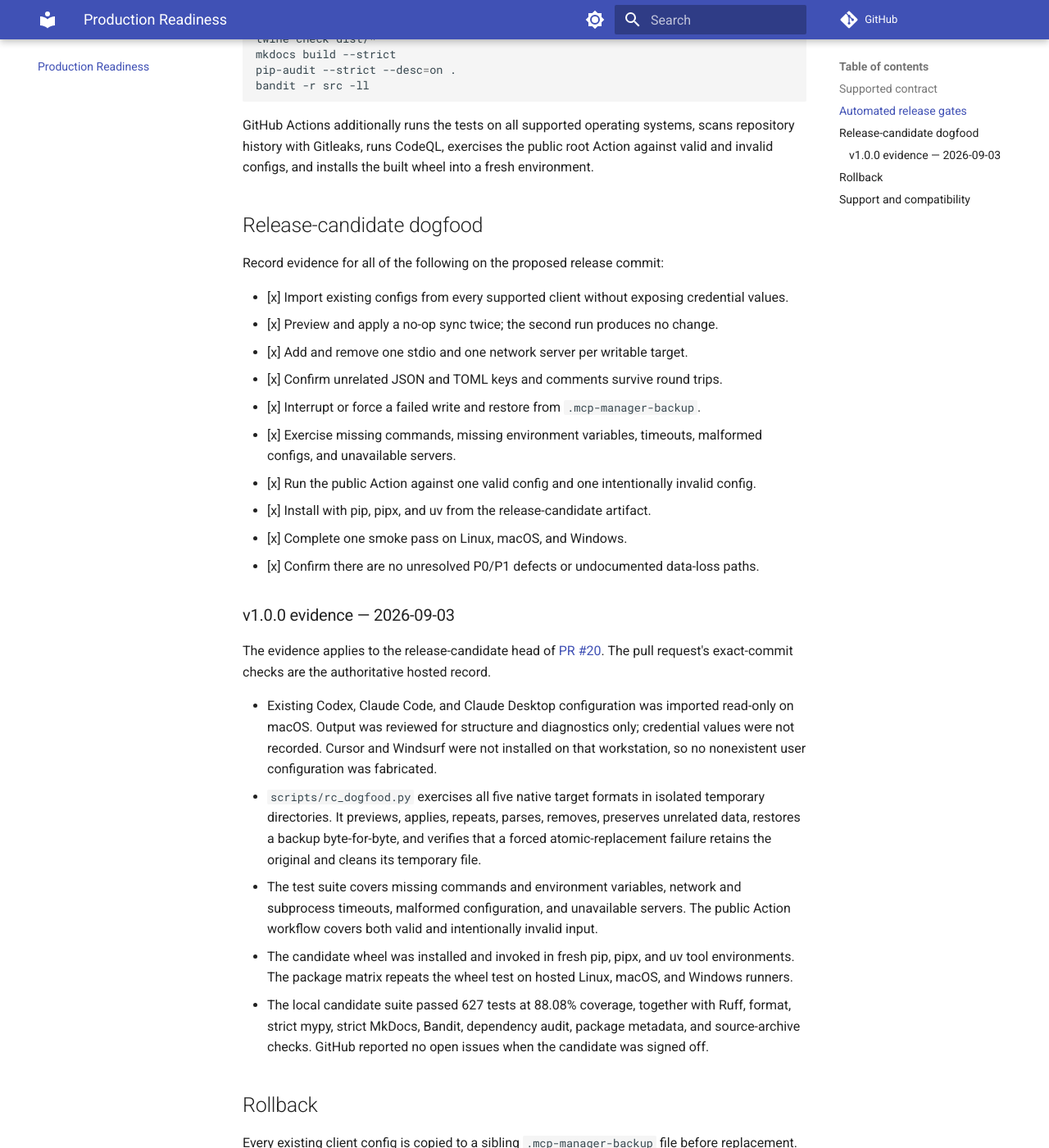
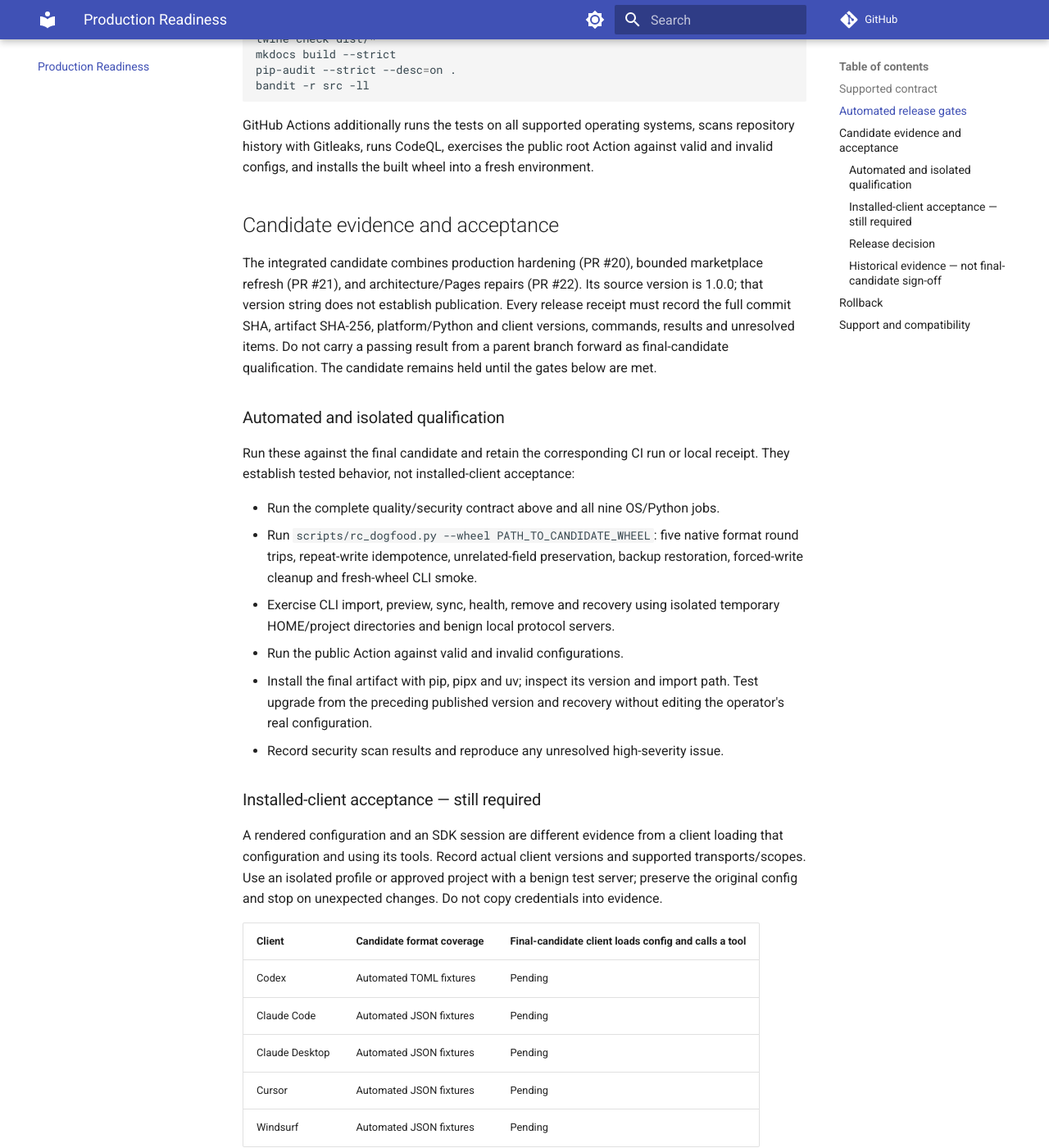
Before and after one commit to AreteDriver/mcp-manager, an MkDocs documentation site: the page built from docs/production-readiness.md, in a window 1280 px wide and 1400 px high, scrolled down 1039 px. Shown: the whole window at 82% size. Built offline with MkDocs 1.6.1 and Material for MkDocs 9.7.7, drawn with Linux system fonts in a browser that asks for light colours; comment, search, counter and statistics services are not loaded; some of the changed text lies outside the part shown.

Commit message:
fix: close v1 integration and release qualification gaps

```diff
--- a/docs/production-readiness.md
+++ b/docs/production-readiness.md
@@ -40,46 +40,80 @@ scans repository history with Gitleaks, runs CodeQL, exercises the public root
 Action against valid and invalid configs, and installs the built wheel into a
 fresh environment.
 
-## Release-candidate dogfood
+## Candidate evidence and acceptance
 
-Record evidence for all of the following on the proposed release commit:
+The integrated candidate combines production hardening (PR #20), bounded
+marketplace refresh (PR #21), and architecture/Pages repairs (PR #22). Its
+source version is 1.0.0; that version string does not establish publication.
+Every release receipt must record the full commit SHA, artifact SHA-256,
+platform/Python and client versions, commands, results and unresolved items.
+Do not carry a passing result from a parent branch forward as final-candidate
+qualification. The candidate remains held until the gates below are met.
 
-- [x] Import existing configs from every supported client without exposing credential values.
-- [x] Preview and apply a no-op sync twice; the second run produces no change.
-- [x] Add and remove one stdio and one network server per writable target.
-- [x] Confirm unrelated JSON and TOML keys and comments survive round trips.
-- [x] Interrupt or force a failed write and restore from `.mcp-manager-backup`.
-- [x] Exercise missing commands, missing environment variables, timeouts, malformed configs, and unavailable servers.
-- [x] Run the public Action against one valid config and one intentionally invalid config.
-- [x] Install with pip, pipx, and uv from the release-candidate artifact.
-- [x] Complete one smoke pass on Linux, macOS, and Windows.
-- [x] Confirm there are no unresolved P0/P1 defects or undocumented data-loss paths.
+### Automated and isolated qualification
 
-### v1.0.0 evidence — 2026-09-03
+Run these against the final candidate and retain the corresponding CI run or
+local receipt. They establish tested behavior, not installed-client acceptance:
 
-The evidence applies to the release-candidate head of
-[PR #20](https://github.com/AreteDriver/mcp-manager/pull/20). The pull request's
-exact-commit checks are the authoritative hosted record.
+- Run the complete quality/security contract above and all nine OS/Python jobs.
+- Run `scripts/rc_dogfood.py --wheel PATH_TO_CANDIDATE_WHEEL`: five native format
+  round trips, repeat-write idempotence, unrelated-field preservation, backup
+  restoration, forced-write cleanup and fresh-wheel CLI smoke.
+- Exercise CLI import, preview, sync, health, remove and recovery using isolated
+  temporary HOME/project directories and benign local protocol servers.
+- Run the public Action against valid and invalid configurations.
+- Install the final artifact with pip, pipx and uv; inspect its version and
+  import path. Test upgrade from the preceding published version and recovery
+  without editing the operator's real configuration.
+- Record security scan results and reproduce any unresolved high-severity issue.
 
-- Existing Codex, Claude Code, and Claude Desktop configuration was imported
-  read-only on macOS. Output was reviewed for structure and diagnostics only;
-  credential values were not recorded. Cursor and Windsurf were not installed
-  on that workstation, so no nonexistent user configuration was fabricated.
-- `scripts/rc_dogfood.py` exercises all five native target formats in isolated
-  temporary directories. It previews, applies, repeats, parses, removes,
-  preserves unrelated data, restores a backup byte-for-byte, and verifies that
-  a forced atomic-replacement failure retains the original and cleans its
-  temporary file.
-- The test suite covers missing commands and environment variables, network and
-  subprocess timeouts, malformed configuration, and unavailable servers. The
-  public Action workflow covers both valid and intentionally invalid input.
-- The candidate wheel was installed and invoked in fresh pip, pipx, and uv tool
-  environments. The package matrix repeats the wheel test on hosted Linux,
-  macOS, and Windows runners.
-- The local candidate suite passed 627 tests at 88.08% coverage, together with
-  Ruff, format, strict mypy, strict MkDocs, Bandit, dependency audit, package
-  metadata, and source-archive checks. GitHub reported no open issues when the
-  candidate was signed off.
+### Installed-client acceptance — still required
+
+A rendered configuration and an SDK session are different evidence from a
+client loading that configuration and using its tools. Record actual client
+versions and supported transports/scopes. Use an isolated profile or approved
+project with a benign test server; preserve the original config and stop on
+unexpected changes. Do not copy credentials into evidence.
+
+| Client | Candidate format coverage | Final-candidate client loads config and calls a tool |
+|--------|---------------------------|----------------------------------------------------|
+| Codex | Automated TOML fixtures | Pending |
+| Claude Code | Automated JSON fixtures | Pending |
+| Claude Desktop | Automated JSON fixtures | Pending |
+| Cursor | Automated JSON fixtures | Pending |
+| Windsurf | Automated JSON fixtures | Pending |
+
+For each claimed target, preview/apply the change, invoke a harmless tool from
+that client, repeat sync without changes, remove the test server and restore
+the baseline. Confirm unrelated settings survive and failure recovery works.
+Unsupported or unavailable combinations stay explicitly unverified; narrow
+release claims if they cannot be demonstrated. A passing CI matrix is not a
+claim that all five GUI/CLI clients were exercised on every OS.
+
+### Release decision
+
+- [ ] Final integrated commit has passing required hosted checks.
+- [ ] Installed-client acceptance above is recorded, or support claims are explicitly narrowed.
+- [ ] Required review is satisfied under an explicitly agreed repository policy.
+- [ ] No unresolved release-blocking safety defect remains.
+- [ ] Protected release publishes the approved tag and matching PyPI/GitHub artifacts.
+- [ ] Downloaded artifacts match release checksums; install/upgrade and hosted documentation are verified.
+
+The local static review agent is advisory and does not create a separate GitHub
+approving identity. Its result does not authorize policy changes or publication.
+
+### Historical evidence — not final-candidate sign-off
+
+On September 3, 2026, existing Codex, Claude Code and Claude Desktop configs
+were imported read-only on macOS. Cursor and Windsurf were not installed.
+Five-format temporary fixtures, fresh pip/pipx/uv installs and 627 tests at
+88.08% coverage were recorded then; these were not live acceptance of all clients.
+
+PR #20 at `6fd5c0af08efc82f2254f5655c2eb3efc5ea2ae2` subsequently recorded
+697 tests and 88.56% coverage, with successful hosted matrix checks and
+fresh-wheel format fixtures. That evidence belongs to the parent candidate,
+not automatically to this integrated branch. See the exact-commit Actions runs
+and the integration PR for subsequent validation receipts.
 
 ## Rollback
 
@@ -92,7 +126,7 @@ environments have a normal upgrade path.
 
 ## Support and compatibility
 
-The latest 1.x release receives security and compatibility fixes. Translation
+After publication, the latest 1.x release will receive security and compatibility fixes. Translation
 loss is surfaced as a warning, and unsupported transports are rejected. Changes
 to documented output schemas or config semantics require SemVer treatment and
 migration notes.
```
Also changed, not shown: CHANGELOG.md (+11 -1 lines), README.md (+1 -1 lines), ROADMAP.md (+8 -8 lines), 10 other files.
